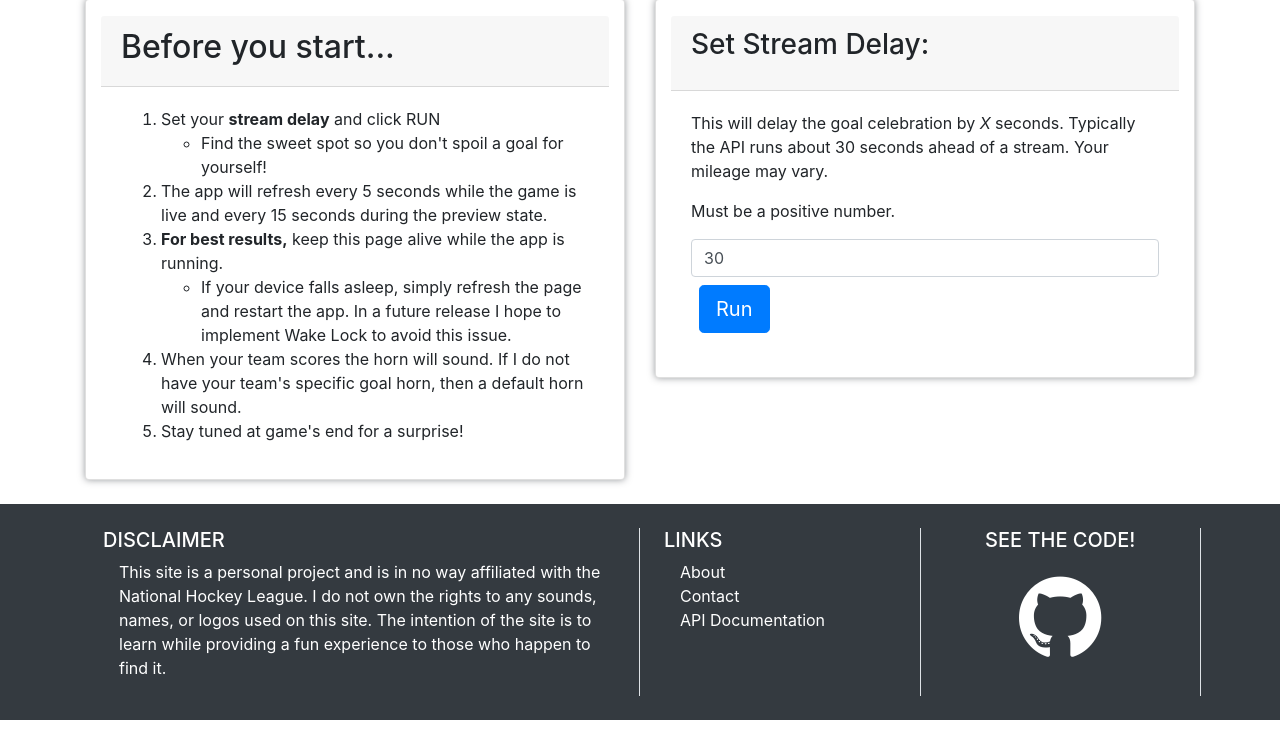
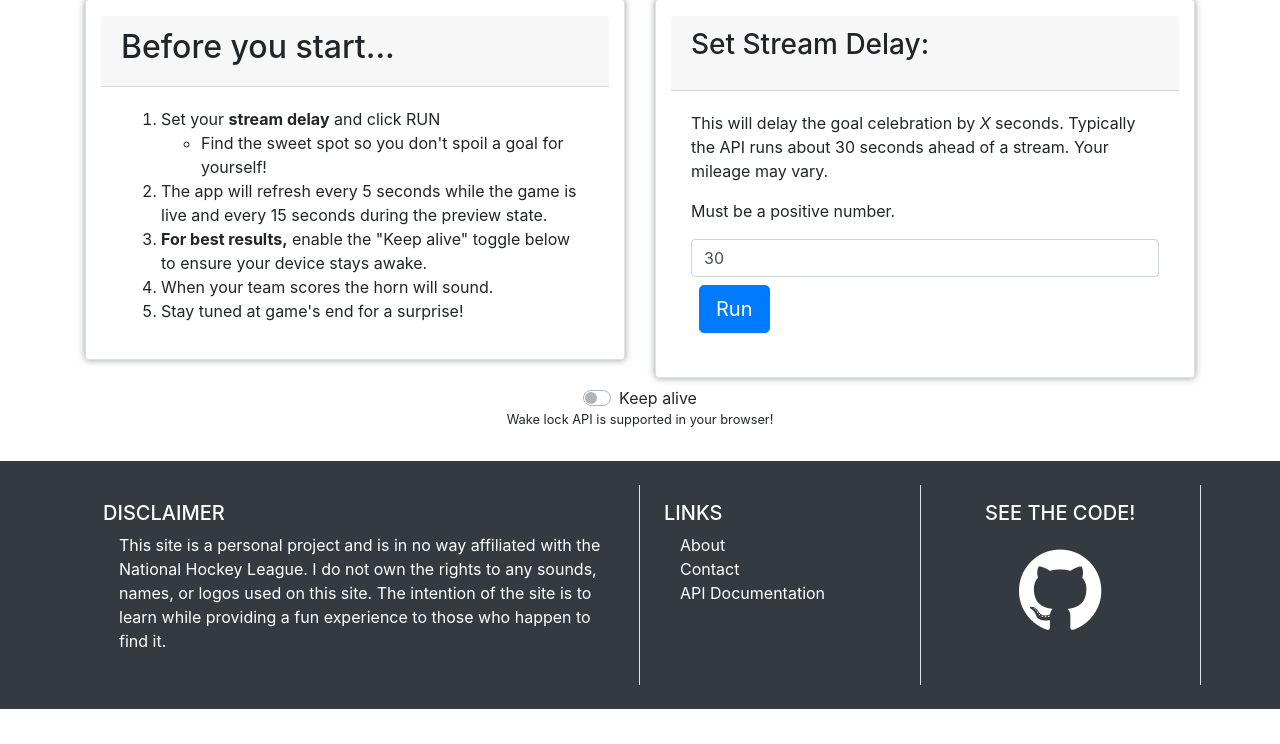
Before and after one commit to BrandonMiller18/nhl_companion, a Flask app: template templates/app.html in a window 1280 px wide. Shown: the part 293-1037 px from the top of the page. After the commit the page ends 1002 px from the top, so only its background shows below. Run offline with Flask 2, Linux system fonts and the light colour scheme; the visitor is signed in with stand-in values (Sample User, id 1); the template is opened without the code that fills it: most values are stand-ins (such as "Sample title", 1, 10 or a date in 2020); some libraries are stand-ins or nearby versions.

Commit message:
wake lock, default win song, music credits

```diff
--- a/app.py
+++ b/app.py
@@ -102,6 +102,7 @@ def run():
 		session['abr'] = abr # set team abbreviation
 		horn = domain + f"static/sounds/{abr.lower()}.mp3"
 		win = domain + f"static/sounds/{abr.lower()}_win.mp3"
+		generic_win = domain + "static/sounds/win.mp3"
 
 		r = requests.get(base_url + "/api/v1/teams")
 		teams = r.json()
@@ -118,6 +119,7 @@ def run():
 			name=session['team_name'],
 			horn=horn,
 			win=win,
+			genericWin = generic_win,
 			domain=domain,
 			)
 	else:
@@ -125,11 +127,13 @@ def run():
 			abr = session['abr']
 			horn = domain + f"static/sounds/{abr.lower()}.mp3"
 			win = domain + f"static/sounds/{abr.lower()}_win.mp3"
+			generic_win = domain + "static/sounds/win.mp3"
 			return render_template(
 				"app.html",
 				name=session['team_name'],
 				horn=horn,
 				win=win,
+				genericWin = generic_win,
 				domain=domain,
 				)
 
--- a/goal_horn.py
+++ b/goal_horn.py
@@ -135,17 +135,17 @@ def watchgame(abr, stream_delay, room):
 				if away_score > home_score:
 					time.sleep(stream_delay)
 					emit('win', room=room)
-					time.sleep(120)
+					time.sleep(60)
 				else:
 					emit('loss', room=room)
-					time.sleep(15)
+					time.sleep(10)
 			if home:
 				if home_score > away_score:
 					time.sleep(stream_delay)
 					emit('win', room=room)
-					time.sleep(120)
+					time.sleep(60)
 				else:
 					emit('loss', room=room)
-					time.sleep(15)
+					time.sleep(10)
 			emit('end', room=room)
 			break
--- /dev/null
+++ b/static/js/wakeLock.js
@@ -0,0 +1,66 @@
+
+const checkbox = document.querySelector('#wakeLock');
+const statusElem = document.querySelector('#wakeLockStatus')
+
+const updateUI = (status = 'acquired') => {
+  const acquired = status === 'acquired' ? true : false;
+  checkbox.dataset.status = acquired ? 'on' : 'off';
+  checkbox.checked = acquired ? true : false;
+  statusElem.textContent = `Wake Lock ${acquired ? 'is active!' : 'is off.'}`;
+}
+
+// test support
+let isSupported = false;
+
+if ('wakeLock' in navigator) {
+    isSupported = true;
+    statusElem.textContent = 'Wake lock API is supported in your browser!';
+} else {
+    checkbox.disabled = true;
+    statusElem.textContent = 'Wake lock is not supported by this browser.';
+}
+
+if (isSupported ) {
+    // create a reference for the wake lock
+    let wakeLock = null;
+
+    // create an async function to request a wake lock
+    const requestWakeLock = async () => {
+        try {
+            wakeLock = await navigator.wakeLock.request('screen');
+
+            // change up our interface to reflect wake lock active
+            updateUI()
+
+            // listen for our release event
+            wakeLock.onrelease = function(ev) {
+                console.log(ev);
+            }
+            wakeLock.addEventListener('release', () => {
+            // if wake lock is released alter the button accordingly
+                updateUI('released');
+            });
+
+            console.log(wakeLock)
+
+        } catch (err) {
+            // if wake lock request fails - usually system related, such as battery
+            checkbox.checked = false;
+            statusElem.textContent = `${err.name}, ${err.message}`;
+        }
+    } // requestWakeLock()
+
+    // toggle
+    checkbox.addEventListener('click', () => {
+        // if wakelock is off request it
+        if (checkbox.dataset.status === 'off') {
+          requestWakeLock()
+        } else { // if it's on release it
+          wakeLock.release()
+            .then(() => {
+              wakeLock = null;
+            })
+        }
+    })
+
+}
--- a/static/styles/stylesheet.css
+++ b/static/styles/stylesheet.css
@@ -45,6 +45,10 @@
 	margin: 25vh auto auto auto;
 }
 
+.custom-control-label::before, .custom-control-label::after {
+	cursor: pointer;
+}
+
 @keyframes goalBorder {
 	0% {
 
--- a/templates/about.html
+++ b/templates/about.html
@@ -33,9 +33,9 @@
 				    </div>
 				    <div class="card-text">
 				    	<p>I have some thoughts around where to go with this project next, but would also love to hear ideas from the crowd!</p>
-				    	<p>Definite future enhancements will include:</p>
+				    	<p>Future enhancements will include:</p>
 				    	<ul>
-				    		<li>Wake Lock to keep the app alive without user intervention.</li>
+				    		<li><del>Wake Lock to keep the app alive without user intervention.</del> &larr;<i>Released 4/26/2021</i></li>
 				    		<li>Game stats (shots, players, ice time, etc...)</li>
 				    		<li>Team stats and comparisons</li>
 				    		<li>League leaders</li>
--- a/templates/app.html
+++ b/templates/app.html
@@ -1,9 +1,6 @@
 {% extends "base.html" %}
 {% block title %}NHL Companion | Goal Horn{% endblock %}
-{% block description %}{% endblock %}
-{% set active_page = "app" %}
-{% block content %}
-
+{% block scripts %}
 <script type="text/javascript">
 
     $(document).ready(function() {
@@ -49,6 +46,7 @@
             $('#goal').show();
             $('.app__run').hide();
             $('div[id=flash]').toggleClass("goal");
+            $('#musicCredit').html("Horn audio from www.nhl.com")
             var audio = new Audio('{{ horn }}');
             audio.play();
             console.log("Goal!");
@@ -64,9 +62,32 @@
         socket.on('win' , function() {
             $("#win").show();
             $('.app__run').hide();
-            var audio = new Audio('{{ win }}');
+
+
+            $.get("{{ win }}")
+                .done(function() {
+                    var audio = new Audio('{{ win }}')
                     audio.play();
-            console.log("Game over! Winner!");
+                    $('#musicCredit').html("I do not own or profit from the playing of this song. Credit: Laura Branigan & Atlas Publishing");
+                }).fail(function() {
+                    audio = new Audio('{{ genericWin }}')
+                    audio.play();
+                    $('#musicCredit').html("Music: www.bensound.com");
+                })
+
+            // var audio = new Audio('{{ win }}')
+            // var file = new File('{{ win }}')
+
+            // if (file.exists()) {
+            //     audio.play();
+            //     $('#musicCredit').html("I do not own or profit from the playing of this song. Credit: Laura Branigan & Atlas Publishing")
+            // } else {
+            //     audio = new Audio('{{ genericWin }}')
+            //     console.log(audio);
+            //     audio.play();
+            //     $('#musicCredit').html("Music: www.bensound.com")
+            // }
+            // console.log("Game over! Winner!");
         });
 
         socket.on('loss' , function() {
@@ -90,6 +118,9 @@
     </div>
     <div id="win">
         <img src="static/images/win.gif" class="rounded" alt="Confetti">
+        <div class="text-center">
+            <p class="small text-white" id="musicCredit"></p>
+        </div>
     </div>
     <div id="loss">
         <img src="static/images/loss.gif" class="rounded" alt="You lose!">
@@ -115,11 +146,8 @@
                                 <li>Find the sweet spot so you don't spoil a goal for yourself!</li>
                             </ul>
                             <li>The app will refresh every 5 seconds while the game is live and every 15 seconds during the preview state.</li>
-                            <li><strong>For best results,</strong> keep this page alive while the app is running.</li>
-                            <ul>
-                                <li>If your device falls asleep, simply refresh the page and restart the app. In a future release I hope to implement Wake Lock to avoid this issue.</li>
-                            </ul>
-                            <li>When your team scores the horn will sound. If I do not have your team's specific goal horn, then a default horn will sound.</li>
+                            <li><strong>For best results,</strong> enable the "Keep alive" toggle below to ensure your device stays awake.</li>
+                            <li>When your team scores the horn will sound.</li>
                             <li>Stay tuned at game's end for a surprise!</li>
                         </ol>
                     </div>
@@ -202,6 +230,19 @@
     		</div>
     	</div>
     </div>
+    <div class="row text-center">
+        <div class="col-12">
+            <div class="custom-control custom-switch mt-2">
+                <input type="checkbox" class="custom-control-input" data-status="off" id="wakeLock">
+                <label class="custom-control-label" for="wakeLock">Keep alive</label>
+            </div>
+        </div>
+    </div>
+    <div class="row">
+        <div class="col-12 text-center">
+            <p class="small" id="wakeLockStatus"></p>
+        </div>
+    </div>
 
 
 
--- a/templates/base.html
+++ b/templates/base.html
@@ -29,7 +29,7 @@
 
 
 
-<body class="pb-4">
+<body>
 
 
 	{% with messages = get_flashed_messages(with_categories=true) %}
@@ -47,11 +47,11 @@
 <footer class="mt-3 bg-dark text-white">
 	<div id="hide" class="container p-4">
 		<div class="row">
-			<div class="col-md-12 col-lg-6 pl-3 pr-3 border-right">
+			<div class="col-md-12 col-lg-6 p-3 pr-3 border-right">
 				<h5 class="text-uppercase ml-2">Disclaimer</h5>
 				<p class="ml-4">This site is a personal project and is in no way affiliated with the National Hockey League. I do not own the rights to any sounds, names, or logos used on this site. The intention of the site is to learn while providing a fun experience to those who happen to find it.</p>
 			</div>
-			<div class="col-sm-12 col-md-6 col-lg-3 pl-3 pr-3 border-right">
+			<div class="col-sm-12 col-md-6 col-lg-3 p-3 pr-3 border-right">
 				<h5 class="text-uppercase ml-2">Links</h5>
 				<ul class="list-unstyled ml-4">
 					<li><a href="/about" title="About">About</a></li>
@@ -60,7 +60,7 @@
 				</ul>
 
 			</div>
-			<div class="col-sm-12 col-md-6 col-lg-3 pl-3 pr-3 border-right text-center">
+			<div class="col-sm-12 col-md-6 col-lg-3 p-3 pr-3 border-right text-center">
 				<h5 class="text-uppercase">See the code!</h5>
 				<a href="https://github.com/BrandonMiller18/nhl_companion" class="display-1" target="_blank"><i class="fa fa-github" aria-hidden="true"></i></a>
 			</div>
```
Also changed, not shown: other parts of static/styles/stylesheet.css (+8 -0 lines), other parts of templates/app.html (+8 -1 lines), other parts of templates/base.html (+1 -1 lines), 1 other file. Lines whose indentation alone changed are shown as unchanged.
